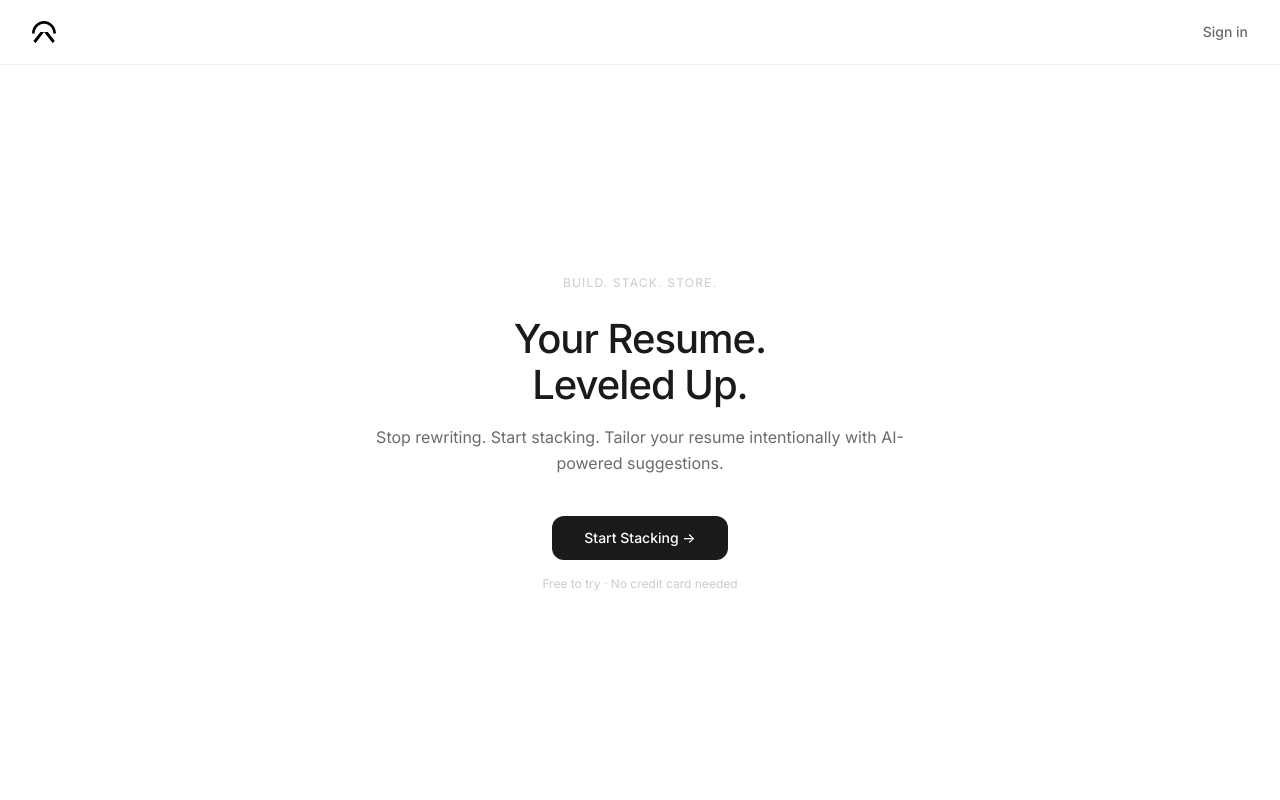
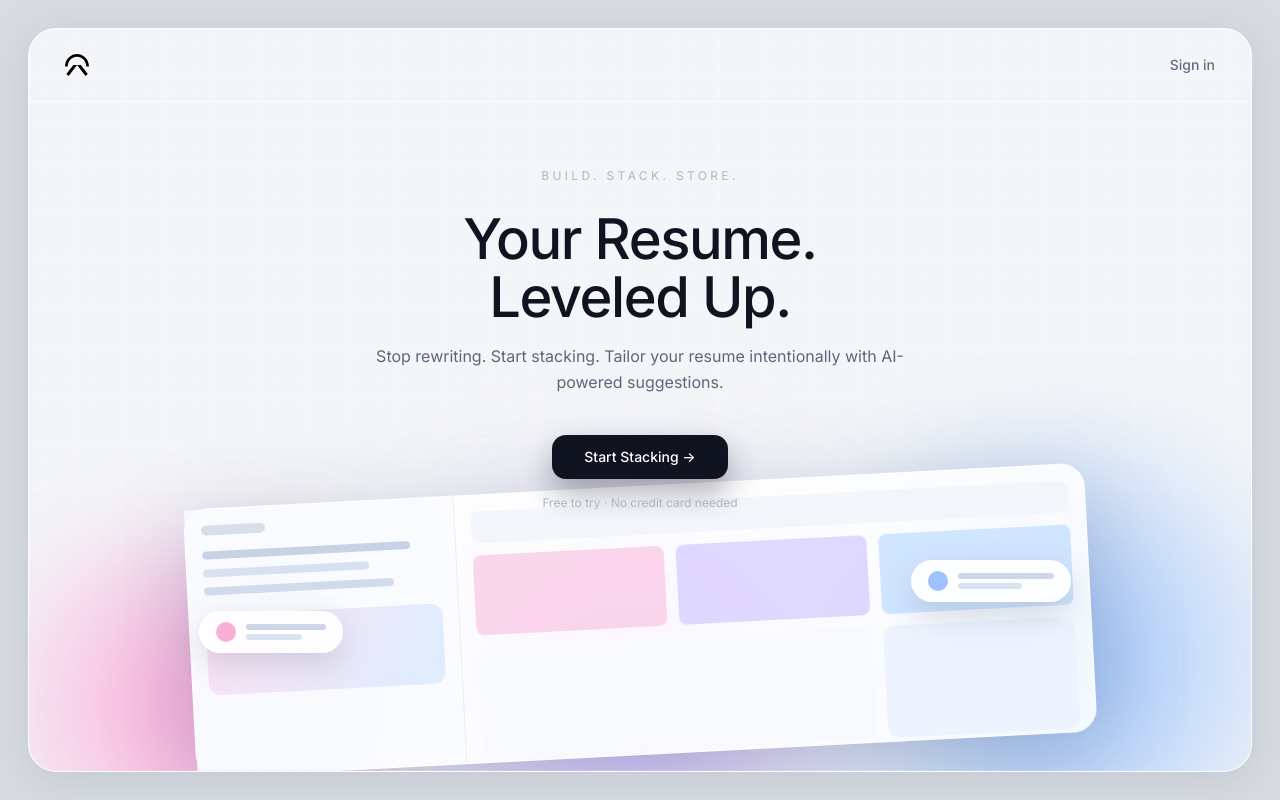
Before and after one commit to ctrlaltaisles/cvstack, a React (Vite) app: page / in a window 1280 px wide. Built offline with nearby package versions, Linux system fonts and the light colour scheme; no server answers.

Commit message:
Replicate landing background

```diff
--- a/src/app/pages/LandingPage.tsx
+++ b/src/app/pages/LandingPage.tsx
@@ -11,32 +11,39 @@ export default function LandingPage() {
       animate={{ opacity: 1 }}
       exit={{ opacity: 0 }}
       transition={{ duration: 0.2 }}
-      className="h-screen overflow-hidden bg-white flex flex-col"
+      className="h-screen overflow-hidden bg-[#d8dce2] p-4 md:p-7"
     >
+      <div className="relative h-full overflow-hidden rounded-[28px] border border-white/70 bg-[#f3f5f8] shadow-[0_8px_44px_rgba(107,117,137,0.2)]">
+        <div className="pointer-events-none absolute inset-0 opacity-[0.55] [background-image:radial-gradient(rgba(255,255,255,0.92)_1px,transparent_1px)] [background-size:26px_26px]" />
+        <div className="pointer-events-none absolute inset-0 opacity-[0.35] [background-image:linear-gradient(to_right,rgba(255,255,255,0.7)_1px,transparent_1px),linear-gradient(to_bottom,rgba(255,255,255,0.65)_1px,transparent_1px)] [background-size:46px_46px]" />
+        <div className="pointer-events-none absolute -left-24 bottom-[-14%] h-[46%] w-[44%] rounded-full bg-[radial-gradient(circle,_rgba(255,146,208,0.82)_0%,_rgba(255,146,208,0)_72%)] blur-2xl" />
+        <div className="pointer-events-none absolute left-[28%] bottom-[-18%] h-[56%] w-[42%] rounded-full bg-[radial-gradient(circle,_rgba(176,133,255,0.65)_0%,_rgba(176,133,255,0)_72%)] blur-3xl" />
+        <div className="pointer-events-none absolute right-[-8%] bottom-[-16%] h-[62%] w-[48%] rounded-full bg-[radial-gradient(circle,_rgba(118,174,255,0.72)_0%,_rgba(118,174,255,0)_72%)] blur-2xl" />
+
         {/* Nav */}
-      <div className="px-8 py-5 flex items-center justify-between border-b border-[#F0F0F0]">
+        <div className="relative z-20 px-6 py-5 md:px-9 md:py-6 flex items-center justify-between border-b border-white/70">
           <img src={cvLogo} alt="CV Stack" className="w-6 h-6 object-contain" />
           <button
             onClick={() => navigate('/login')}
-          className="text-sm text-[#6B6B6B] hover:text-[#1A1A1A] transition-colors"
+            className="text-sm text-[#656d7f] hover:text-[#151923] transition-colors"
           >
             Sign in
           </button>
         </div>
 
         {/* Hero */}
-      <div className="flex-1 min-h-0 flex items-center justify-center px-8 py-10">
+        <div className="relative z-20 flex-1 min-h-0 flex items-start justify-center px-7 pt-14 md:px-8 md:pt-16">
           <div className="text-center max-w-xl">
-          <p className="text-xs uppercase tracking-widest text-[#CBCBCB] mb-6 leading-relaxed">
+            <p className="text-xs uppercase tracking-[0.28em] text-[#b0b6c4] mb-6 leading-relaxed">
               <span className="sm:hidden">
                 BUILD.<br />STACK.<br />STORE.
               </span>
               <span className="hidden sm:inline">BUILD. STACK. STORE.</span>
             </p>
-          <h1 className="text-[40px] tracking-tight text-[#1A1A1A] mb-4 leading-[1.15]">
+            <h1 className="text-[42px] md:text-[56px] tracking-tight text-[#101420] mb-4 leading-[1.05]">
               Your Resume.<br />Leveled Up.
             </h1>
-          <p className="text-base text-[#6B6B6B] mb-10 leading-relaxed">
+            <p className="text-[15px] md:text-base text-[#5e6677] mb-10 leading-relaxed">
               <span className="sm:hidden">
                 Stop rewriting. Start stacking.<br />
                 Tailor your resume intentionally<br />
@@ -48,11 +55,76 @@ export default function LandingPage() {
             </p>
             <button
               onClick={() => navigate('/start')}
-            className="bg-[#1A1A1A] text-white px-8 py-3 rounded-[12px] text-sm hover:bg-black transition-colors"
+              className="bg-[#101420] text-white px-8 py-3 rounded-[14px] text-sm hover:bg-black transition-colors shadow-[0_14px_30px_rgba(16,20,32,0.32)]"
             >
               Start Stacking →
             </button>
-          <p className="text-xs text-[#CBCBCB] mt-4">Free to try · No credit card needed</p>
+            <p className="text-xs text-[#afb6c4] mt-4">Free to try · No credit card needed</p>
+          </div>
+        </div>
+
+        {/* Exaggerated workspace backdrop */}
+        <div className="pointer-events-none absolute inset-x-0 bottom-0 z-10 flex justify-center">
+          <div className="relative h-[230px] w-[94%] max-w-[980px] md:h-[320px] [perspective:1200px]">
+            <motion.div
+              initial={{ opacity: 0, y: 36, rotateX: 22 }}
+              animate={{ opacity: 1, y: 0, rotateX: 0 }}
+              transition={{ duration: 0.6, delay: 0.05, ease: 'easeOut' }}
+              className="absolute bottom-3 left-1/2 h-[78%] w-[92%] -translate-x-1/2 rotate-[-3deg] rounded-[20px] border border-white/80 bg-white/86 shadow-[0_24px_90px_rgba(79,93,126,0.33)] backdrop-blur-md md:bottom-4 md:h-[84%] md:rounded-[24px]"
+            >
+              <div className="flex h-full">
+                <div className="w-[30%] border-r border-[#e9edf4] bg-[#f9fbfe]/90 p-3 md:p-4">
+                  <div className="h-2.5 w-16 rounded-full bg-[#d8deea]" />
+                  <div className="mt-4 space-y-2.5">
+                    <div className="h-2 w-[88%] rounded-full bg-[#c8d2e5]" />
+                    <div className="h-2 w-[70%] rounded-full bg-[#d9e1f0]" />
+                    <div className="h-2 w-[80%] rounded-full bg-[#d2dbec]" />
+                  </div>
+                  <div className="mt-5 h-14 rounded-xl bg-[linear-gradient(120deg,#fbe2f3,#ddedff)] md:h-20" />
+                </div>
+                <div className="flex-1 p-3 md:p-4">
+                  <div className="mb-3 h-8 rounded-lg bg-[#f3f6fb]" />
+                  <div className="grid grid-cols-3 gap-2 md:gap-3">
+                    <div className="h-14 rounded-lg bg-[#f9c7e3]/70 md:h-20" />
+                    <div className="h-14 rounded-lg bg-[#d0c5ff]/65 md:h-20" />
+                    <div className="h-14 rounded-lg bg-[#bfdcff]/70 md:h-20" />
+                    <div className="col-span-2 h-20 rounded-xl bg-[#f7f9fc] md:h-28" />
+                    <div className="h-20 rounded-xl bg-[#edf4ff] md:h-28" />
+                  </div>
+                </div>
+              </div>
+            </motion.div>
+
+            <motion.div
+              initial={{ opacity: 0, y: 20 }}
+              animate={{ opacity: 1, y: 0 }}
+              transition={{ duration: 0.45, delay: 0.25 }}
+              className="absolute left-[8%] top-[50%] rounded-full border border-white/90 bg-white/93 px-3.5 py-2 shadow-[0_10px_30px_rgba(77,89,117,0.2)] md:left-[5%] md:px-4 md:py-2.5"
+            >
+              <div className="flex items-center gap-2.5">
+                <div className="h-5 w-5 rounded-full bg-[#f8b0d7]" />
+                <div className="space-y-1">
+                  <div className="h-1.5 w-20 rounded-full bg-[#ced7e8]" />
+                  <div className="h-1.5 w-14 rounded-full bg-[#dbe3f0]" />
+                </div>
+              </div>
+            </motion.div>
+
+            <motion.div
+              initial={{ opacity: 0, y: 18 }}
+              animate={{ opacity: 1, y: 0 }}
+              transition={{ duration: 0.45, delay: 0.3 }}
+              className="absolute right-[9%] top-[34%] rounded-full border border-white/90 bg-white/94 px-3 py-2 shadow-[0_14px_34px_rgba(77,89,117,0.2)] md:right-[6%] md:px-4 md:py-2.5"
+            >
+              <div className="flex items-center gap-2.5">
+                <div className="h-5 w-5 rounded-full bg-[#9dc2ff]" />
+                <div className="space-y-1">
+                  <div className="h-1.5 w-24 rounded-full bg-[#ced7e8]" />
+                  <div className="h-1.5 w-16 rounded-full bg-[#dbe3f0]" />
+                </div>
+              </div>
+            </motion.div>
+          </div>
         </div>
       </div>
     </motion.div>
```
Also changed, not shown: 1 other file (tests, documents, lock files or other folders). Lines whose indentation alone changed are shown as unchanged.
